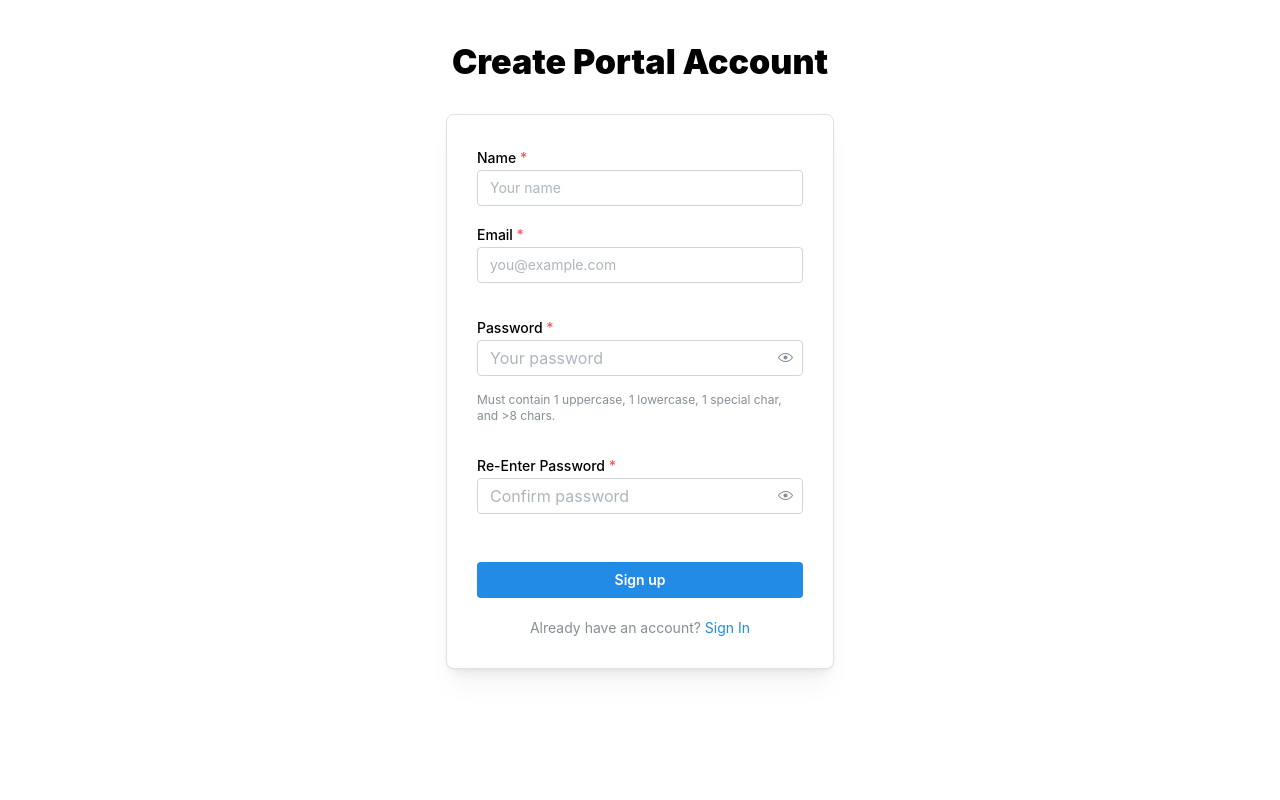
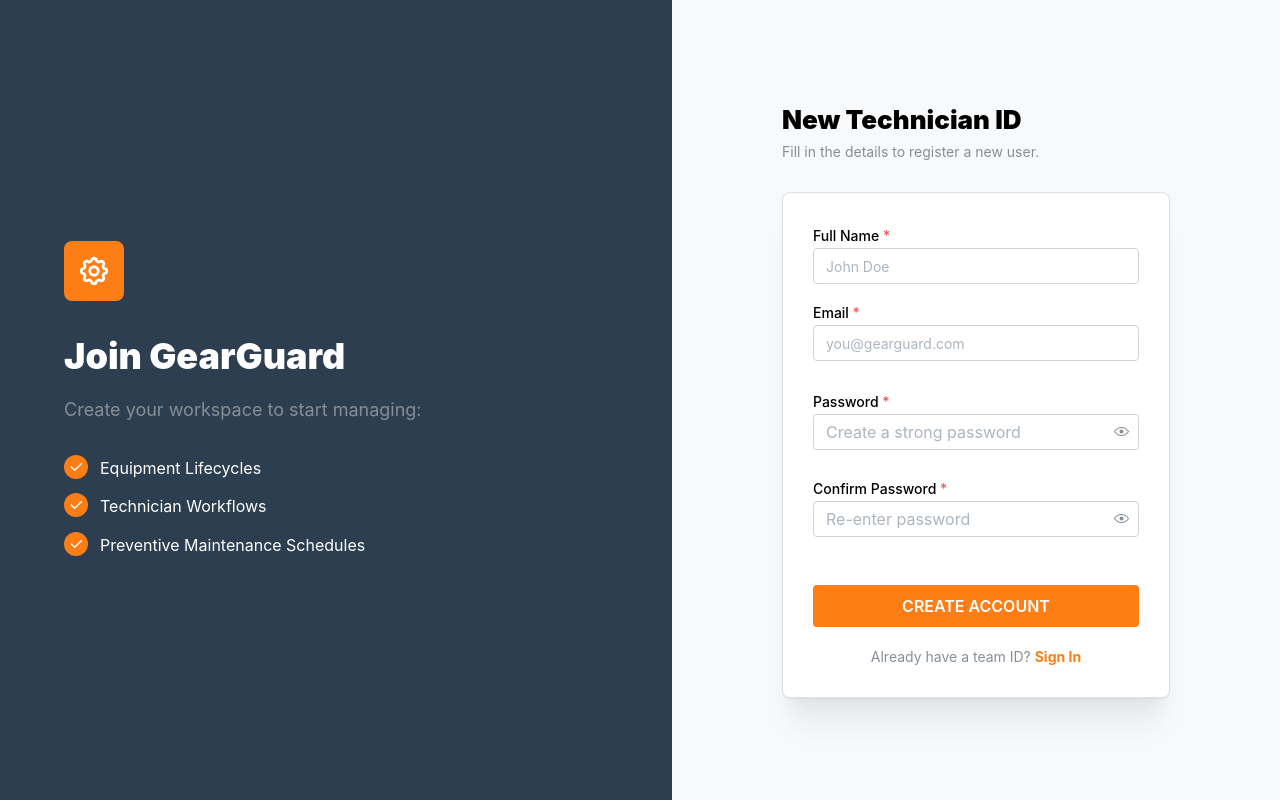
Before and after one commit to renu-aayush-maddi/Odoo-x-Adani-University-Hackathon-26, a React app in the folder frontend/: page /signup in a window 1280 px wide. Built offline with nearby package versions, Linux system fonts and the light colour scheme; the HTML template or start-up script is replaced by a standard one.

Commit message:
enhanced ui for login,signup

```diff
--- a/frontend/src/main.jsx
+++ b/frontend/src/main.jsx
@@ -10,6 +10,7 @@ import '@mantine/core/styles.css';
 import '@mantine/dates/styles.css';
 import '@mantine/notifications/styles.css';
 
+
 ReactDOM.createRoot(document.getElementById('root')).render(
   <MantineProvider>
     <Notifications />
--- a/frontend/src/pages/LoginPage.jsx
+++ b/frontend/src/pages/LoginPage.jsx
@@ -1,77 +1,130 @@
 import { useState } from 'react';
-import { TextInput, PasswordInput, Anchor, Paper, Title, Text, Container, Button, Stack, Notification } from '@mantine/core';
-import { IconX } from '@tabler/icons-react';
+import {
+  TextInput, PasswordInput, Anchor, Paper, Title, Text, Container,
+  Button, Stack, Box, ThemeIcon, rem
+} from '@mantine/core';
+import { notifications } from '@mantine/notifications';
+import { IconSettings, IconLogin, IconX } from '@tabler/icons-react';
 import { useNavigate, Link } from 'react-router-dom';
 import { endpoints } from '../api';
 import { useAuthStore } from '../store/useAuthStore';
 
 export function LoginPage() {
   const navigate = useNavigate();
-  const login = useAuthStore((state) => state.login); // Zustand Action
+  const login = useAuthStore((state) => state.login);
 
   const [email, setEmail] = useState('');
   const [password, setPassword] = useState('');
-  const [error, setError] = useState(null);
   const [loading, setLoading] = useState(false);
 
   const handleSubmit = async (e) => {
     e.preventDefault();
     setLoading(true);
-    setError(null);
 
     try {
       const response = await endpoints.login({ email, password });
-      login(response.data); // Save to Zustand
-      navigate('/dashboard'); // Redirect to dashboard
+      login(response.data);
+
+      notifications.show({
+        title: 'Welcome back',
+        message: 'Successfully logged in to GearGuard',
+        color: 'teal',
+        icon: <IconLogin style={{ width: rem(18), height: rem(18) }} />,
+      });
+
+      navigate('/dashboard');
     } catch (err) {
       const msg = err.response?.data?.detail || "Login failed";
-      setError(msg);
+      notifications.show({
+        title: 'Authentication Failed',
+        message: msg,
+        color: 'red',
+        icon: <IconX style={{ width: rem(18), height: rem(18) }} />,
+        autoClose: 5000,
+      });
     } finally {
       setLoading(false);
     }
   };
 
   return (
-    <Container size={420} my={40}>
-      <Title ta="center" fw={900}>Welcome back!</Title>
+    <Box style={{ display: 'flex', minHeight: '100vh', width: '100%', overflow: 'hidden' }}>
 
-      <Paper withBorder shadow="md" p={30} mt={30} radius="md">
-        {error && (
-            <Notification icon={<IconX size={18} />} color="red" onClose={() => setError(null)} mb="md">
-                {error}
-            </Notification>
-        )}
+      {/* LEFT SIDE: Branding - Fixed to take 50% width and full height */}
+      <Box
+        visibleFrom="md"
+        style={{
+            flex: 1,
+            backgroundColor: '#1A202C',
+            color: 'white',
+            display: 'flex',
+            flexDirection: 'column',
+            justifyContent: 'center',
+            padding: '4rem'
+        }}
+      >
+        <ThemeIcon size={80} radius="md" variant="gradient" gradient={{ from: 'blue', to: 'cyan' }} mb="xl">
+            <IconSettings size={50} />
+        </ThemeIcon>
+        <Title order={1} style={{ fontSize: 48, fontWeight: 900, letterSpacing: -1, lineHeight: 1.1 }}>
+            GearGuard
+        </Title>
+        <Text size="xl" mt="md" c="dimmed" style={{ maxWidth: 450 }}>
+            The Ultimate Maintenance Tracker. Seamlessly connect Equipment, Teams, and Requests.
+        </Text>
+      </Box>
 
+      {/* RIGHT SIDE: Form - Fixed to take 50% width and full height */}
+      <Box
+        style={{
+            flex: 1,
+            display: 'flex',
+            flexDirection: 'column',
+            justifyContent: 'center',
+            alignItems: 'center',
+            backgroundColor: '#F8F9FA',
+            padding: '2rem'
+        }}
+      >
+        <Container size={420} w="100%">
+            <Title ta="left" fw={900} order={2}>Admin Portal</Title>
+            <Text c="dimmed" size="sm" ta="left" mt={5}>
+            Please sign in to access maintenance schedules.
+            </Text>
+
+            <Paper withBorder shadow="xl" p={30} mt={30} radius="md" bg="white">
             <form onSubmit={handleSubmit}>
                 <Stack>
                 <TextInput
-                label="Email"
-                placeholder="you@example.com"
+                    label="Email Address"
+                    placeholder="tech@gearguard.com"
                     required
                     value={email}
                     onChange={(e) => setEmail(e.currentTarget.value)}
                 />
                 <PasswordInput
                     label="Password"
-                placeholder="Your password"
+                    placeholder="Your secure password"
                     required
-                mt="md"
+                    mt="sm"
                     value={password}
                     onChange={(e) => setPassword(e.currentTarget.value)}
                 />
-            <Button fullWidth mt="xl" type="submit" loading={loading}>
-              Sign in
+                <Button fullWidth mt="xl" size="md" type="submit" loading={loading}>
+                    ACCESS PORTAL
                 </Button>
                 </Stack>
             </form>
 
             <Text c="dimmed" size="sm" ta="center" mt={20}>
                 Don't have an account?{' '}
-          <Anchor component={Link} to="/signup" size="sm">
-            Sign Up
+                <Anchor component={Link} to="/signup" size="sm" fw={700}>
+                Initialize New Account
                 </Anchor>
             </Text>
             </Paper>
         </Container>
+      </Box>
+    </Box>
   );
 }
--- a/frontend/src/pages/SignupPage.jsx
+++ b/frontend/src/pages/SignupPage.jsx
@@ -1,6 +1,10 @@
 import { useState } from 'react';
-import { TextInput, PasswordInput, Anchor, Paper, Title, Text, Container, Button, Stack, Notification } from '@mantine/core';
-import { IconX, IconCheck } from '@tabler/icons-react';
+import {
+  TextInput, PasswordInput, Anchor, Paper, Title, Text, Container,
+  Button, Stack, Box, ThemeIcon, rem, List
+} from '@mantine/core';
+import { notifications } from '@mantine/notifications';
+import { IconCheck, IconSettings, IconX } from '@tabler/icons-react';
 import { useNavigate, Link } from 'react-router-dom';
 import { endpoints } from '../api';
 
@@ -8,19 +12,21 @@ export function SignupPage() {
   const navigate = useNavigate();
 
   const [form, setForm] = useState({ name: '', email: '', password: '', confirmPassword: '' });
-  const [error, setError] = useState(null);
-  const [success, setSuccess] = useState(null);
   const [loading, setLoading] = useState(false);
 
   const handleChange = (field, value) => {
     setForm({ ...form, [field]: value });
-    setError(null);
   };
 
   const handleSubmit = async (e) => {
     e.preventDefault();
+
     if (form.password !== form.confirmPassword) {
-        setError("Passwords do not match");
+        notifications.show({
+            title: 'Validation Error',
+            message: 'Passwords do not match.',
+            color: 'orange',
+        });
         return;
     }
 
@@ -31,44 +37,137 @@ export function SignupPage() {
         email: form.email,
         password: form.password
       });
-      setSuccess("Account created successfully!");
-      // Optional: Redirect to login after 2 seconds
+
+      notifications.show({
+        title: 'Account Created',
+        message: 'Your GearGuard ID is active. Redirecting...',
+        color: 'green',
+        icon: <IconCheck style={{ width: rem(18), height: rem(18) }} />,
+      });
+
       setTimeout(() => navigate('/login'), 2000);
     } catch (err) {
       const msg = err.response?.data?.detail || "Signup failed";
-      setError(msg);
+      notifications.show({
+        title: 'Registration Failed',
+        message: msg,
+        color: 'red',
+        icon: <IconX style={{ width: rem(18), height: rem(18) }} />,
+      });
     } finally {
       setLoading(false);
     }
   };
 
   return (
-    <Container size={420} my={40}>
-      <Title ta="center" fw={900}>Create Portal Account</Title>
+    <Box style={{ display: 'flex', minHeight: '100vh', width: '100%', overflow: 'hidden' }}>
 
-      <Paper withBorder shadow="md" p={30} mt={30} radius="md">
-        {error && <Notification icon={<IconX size={18} />} color="red" onClose={() => setError(null)} mb="md">{error}</Notification>}
-        {success && <Notification icon={<IconCheck size={18} />} color="green" onClose={() => setSuccess(null)} mb="md">{success}</Notification>}
+      {/* LEFT SIDE: Branding */}
+      <Box
+        visibleFrom="md"
+        style={{
+            flex: 1,
+            backgroundColor: '#2C3E50',
+            color: 'white',
+            display: 'flex',
+            flexDirection: 'column',
+            justifyContent: 'center',
+            padding: '4rem'
+        }}
+      >
+        <ThemeIcon size={60} radius="md" variant="filled" color="orange" mb="xl">
+            <IconSettings size={34} />
+        </ThemeIcon>
+        <Title order={1} style={{ fontSize: 36, fontWeight: 900 }}>
+            Join GearGuard
+        </Title>
+        <Text size="lg" mt="md" c="dimmed" style={{ color: '#CBD5E0', maxWidth: 400 }}>
+            Create your workspace to start managing:
+        </Text>
 
+        <List
+            mt={30}
+            spacing="sm"
+            size="md"
+            icon={
+                <ThemeIcon color="orange" size={24} radius="xl">
+                <IconCheck size={16} />
+                </ThemeIcon>
+            }
+        >
+            <List.Item style={{ color: 'white' }}>Equipment Lifecycles</List.Item>
+            <List.Item style={{ color: 'white' }}>Technician Workflows</List.Item>
+            <List.Item style={{ color: 'white' }}>Preventive Maintenance Schedules</List.Item>
+        </List>
+      </Box>
+
+      {/* RIGHT SIDE: Form */}
+      <Box
+        style={{
+            flex: 1,
+            display: 'flex',
+            flexDirection: 'column',
+            justifyContent: 'center',
+            alignItems: 'center',
+            backgroundColor: '#F8F9FA',
+            padding: '2rem'
+        }}
+      >
+        <Container size={420} w="100%">
+            <Title ta="left" fw={900} order={2}>New Technician ID</Title>
+            <Text c="dimmed" size="sm" ta="left" mt={5}>
+            Fill in the details to register a new user.
+            </Text>
+
+            <Paper withBorder shadow="xl" p={30} mt={30} radius="md" bg="white">
             <form onSubmit={handleSubmit}>
                 <Stack>
-            <TextInput label="Name" placeholder="Your name" required value={form.name} onChange={(e) => handleChange('name', e.currentTarget.value)} />
-            <TextInput label="Email" placeholder="you@example.com" required value={form.email} onChange={(e) => handleChange('email', e.currentTarget.value)} />
-            <PasswordInput label="Password" placeholder="Your password" required mt="md" value={form.password} onChange={(e) => handleChange('password', e.currentTarget.value)} />
-            <Text size="xs" c="dimmed">Must contain 1 uppercase, 1 lowercase, 1 special char, and &gt;8 chars.</Text>
-            <PasswordInput label="Re-Enter Password" placeholder="Confirm password" required mt="sm" value={form.confirmPassword} onChange={(e) => handleChange('confirmPassword', e.currentTarget.value)} />
+                <TextInput
+                    label="Full Name"
+                    placeholder="John Doe"
+                    required
+                    value={form.name}
+                    onChange={(e) => handleChange('name', e.currentTarget.value)}
+                />
+                <TextInput
+                    label="Email"
+                    placeholder="you@gearguard.com"
+                    required
+                    value={form.email}
+                    onChange={(e) => handleChange('email', e.currentTarget.value)}
+                />
+                <PasswordInput
+                    label="Password"
+                    placeholder="Create a strong password"
+                    required
+                    mt="sm"
+                    value={form.password}
+                    onChange={(e) => handleChange('password', e.currentTarget.value)}
+                />
+                <PasswordInput
+                    label="Confirm Password"
+                    placeholder="Re-enter password"
+                    required
+                    mt="xs"
+                    value={form.confirmPassword}
+                    onChange={(e) => handleChange('confirmPassword', e.currentTarget.value)}
+                />
 
-            <Button fullWidth mt="xl" type="submit" loading={loading}>Sign up</Button>
+                <Button fullWidth mt="xl" size="md" type="submit" loading={loading} color="orange">
+                    CREATE ACCOUNT
+                </Button>
                 </Stack>
             </form>
 
             <Text c="dimmed" size="sm" ta="center" mt={20}>
-          Already have an account?{' '}
-          <Anchor component={Link} to="/login" size="sm">
+                Already have a team ID?{' '}
+                <Anchor component={Link} to="/login" size="sm" fw={700} c="orange">
                 Sign In
                 </Anchor>
             </Text>
             </Paper>
         </Container>
+      </Box>
+    </Box>
   );
 }
```
Lines whose indentation alone changed are shown as unchanged.
